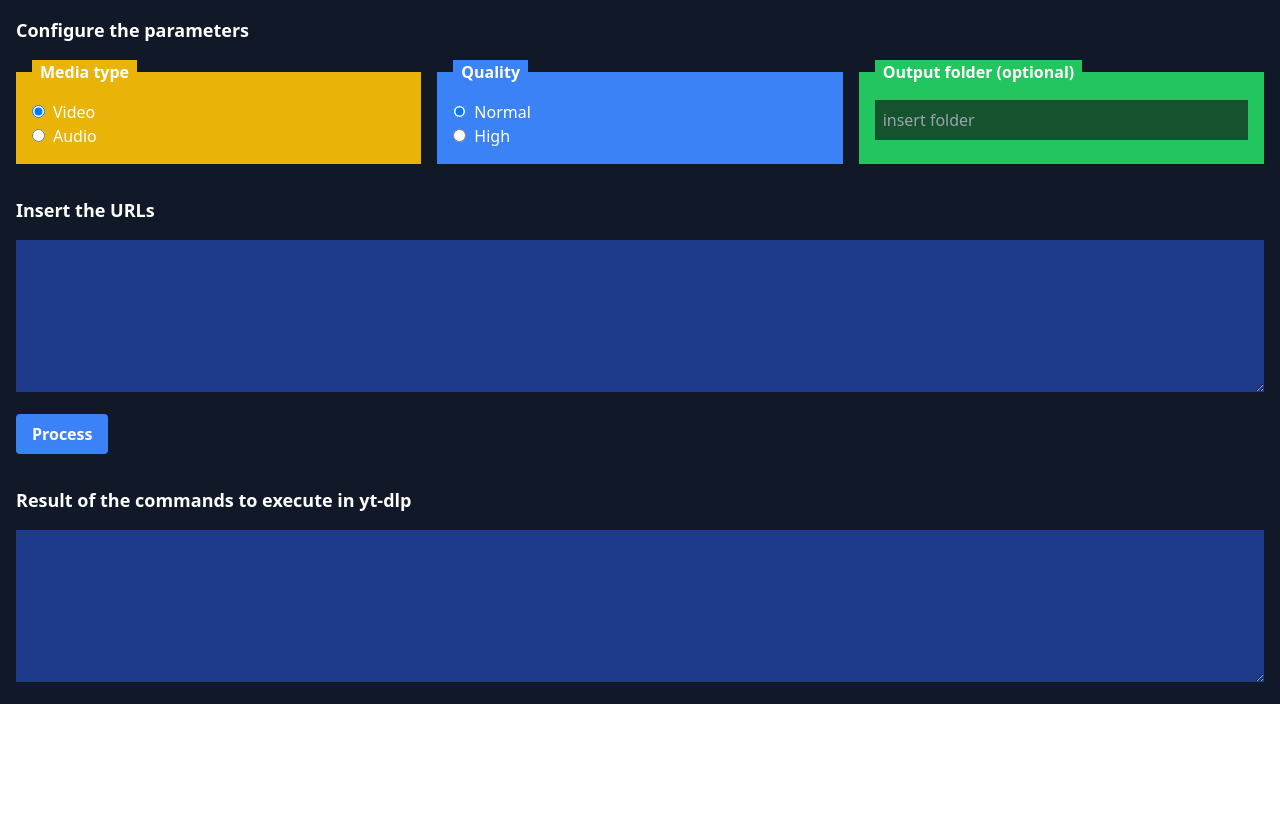
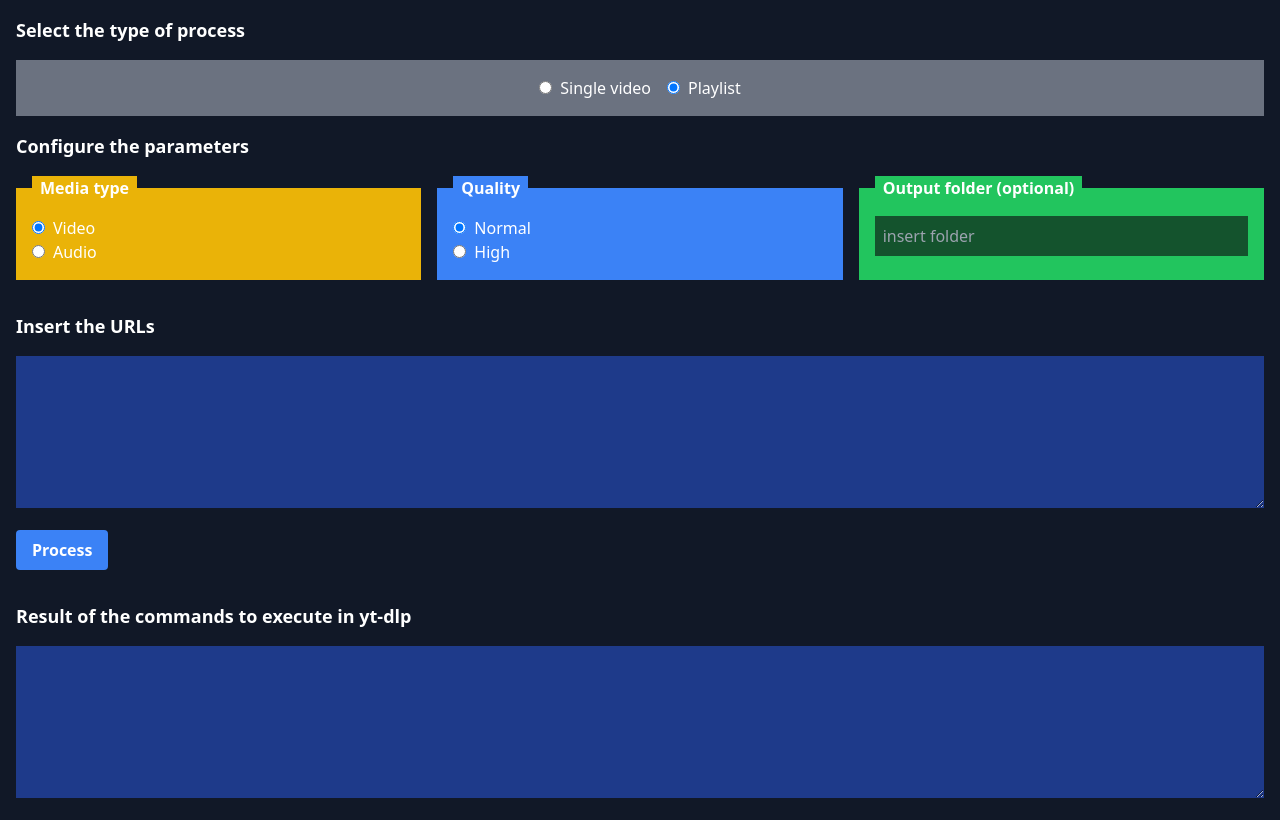
Before and after one commit to darellanodev/yt-dlp-gui, a React (Vite) app: page / in a window 1280 px wide. Built offline with nearby package versions, Linux system fonts and the light colour scheme.

Commit message:
feat: Implement the process type section in the user interface (#10)

```diff
--- a/src/App.tsx
+++ b/src/App.tsx
@@ -24,6 +24,36 @@ function App() {
 
   return (
     <div className="p-4 bg-gray-900 text-white">
+      <h4 className="text-lg font-bold mb-4">Select the type of process</h4>
+      <div className="flex flex-center justify-center">
+        <fieldset className="bg-gray-500 w-full p-4 mb-4 flex flex-center justify-center gap-4">
+          <div>
+            <input
+              type="radio"
+              id="singlevideo"
+              name="process"
+              value="singlevideo"
+              defaultChecked
+            />
+            <label htmlFor="singlevideo" className="ml-2">
+              Single video
+            </label>
+          </div>
+          <div>
+            <input
+              type="radio"
+              id="playlist"
+              name="process"
+              value="playlist"
+              defaultChecked
+            />
+            <label htmlFor="playlist" className="ml-2">
+              Playlist
+            </label>
+          </div>
+        </fieldset>
+      </div>
+
       <h4 className="text-lg font-bold mb-4">Configure the parameters</h4>
       <div className="flex">
         <fieldset className="bg-yellow-500 w-1/3 mr-4 p-4">
```
Also changed, not shown: 1 other file (tests, documents, lock files or other folders).
